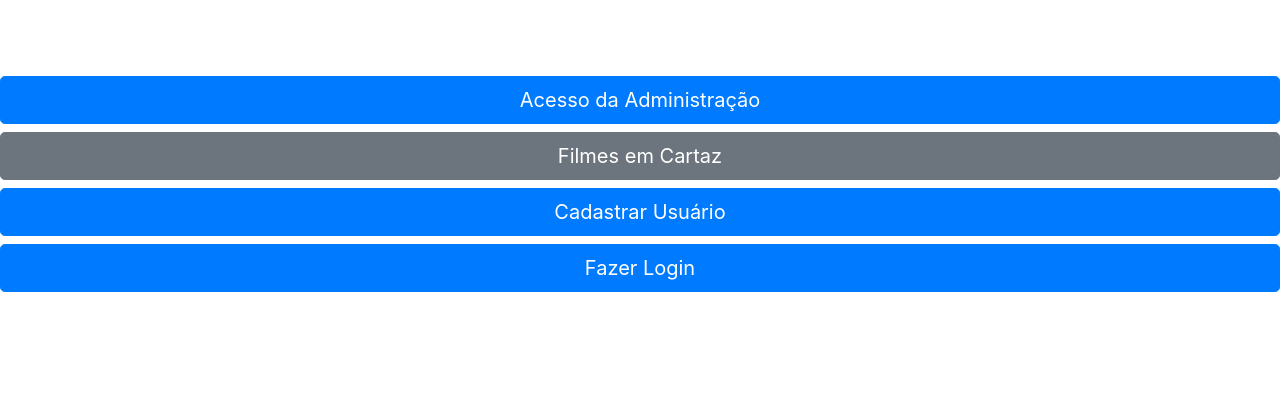
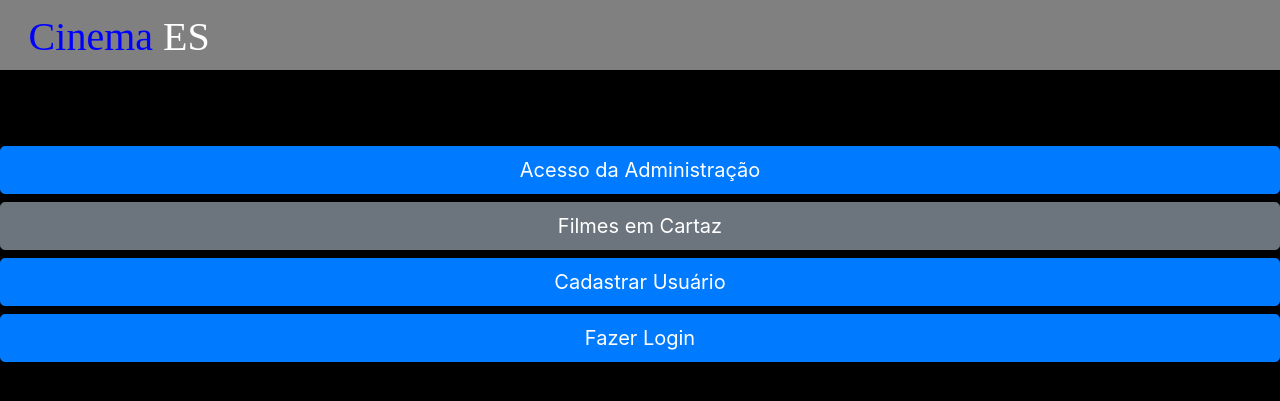
Before and after one commit to flipbezerra/es-sistema-cinema, a Django app: page / in a window 1280 px wide. Shown: the top 401 px of the page. Run offline with Django 3.2, Linux system fonts and the light colour scheme; parts of the project's set-up code (start-up, migrations or seed data) failed here and were passed over; some libraries are stand-ins or nearby versions.

Commit message:
Alterações na Interface

```diff
--- a/aplicativo/templates/index.html
+++ b/aplicativo/templates/index.html
@@ -5,7 +5,34 @@
     <meta charset="UTF-8">
     <title>Cinema - Eng. Software</title>
     {% bootstrap_css %}
+    <style>
+            body, html{
+                margin: 0;
+                padding: 0;
+                background-color:black;
+            }
+            header{
+                width: 100%;
+                height: 70px;
+                background-color:grey;
+            }
+            h1{
+                position: absolute;
+                padding: 3px;
+                float: left;
+                margin-left: 2%;
+                margin-top: 10px;
+                font-family: 'Roboto Slab', serif;
+                color: blue;
+            }
+            span{
+                color: white;
+            }
+        </style>
 </head>
+<header>
+    <h1>Cinema <span>ES</span></h1>
+</header>
 <body>
     {% bootstrap_messages %}
     <style>
--- a/aplicativo/views.py
+++ b/aplicativo/views.py
@@ -2,8 +2,7 @@ from django.contrib.auth import login, authenticate
 from django.shortcuts import render, redirect
 from django.contrib import messages
 from aplicativo.models import Filme, Assentos
-from aplicativo.forms import FilmesModelForm, RegistroClienteModelForm, CartazModelForm, \
-    AssentoModelForm
+from aplicativo.forms import FilmesModelForm, RegistroClienteModelForm, CartazModelForm, AssentoModelForm
 # Create your views here.
 
 def index(request):
```
Also changed, not shown: aplicativo/templates/index_auth.html (+27 -0 lines), main.py (deleted, +0 -16 lines), README.md, db.sqlite3.
